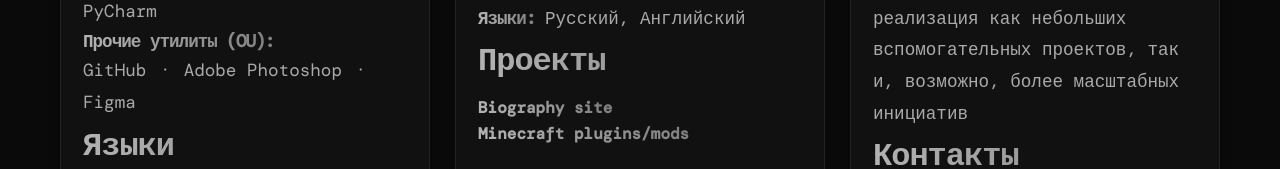
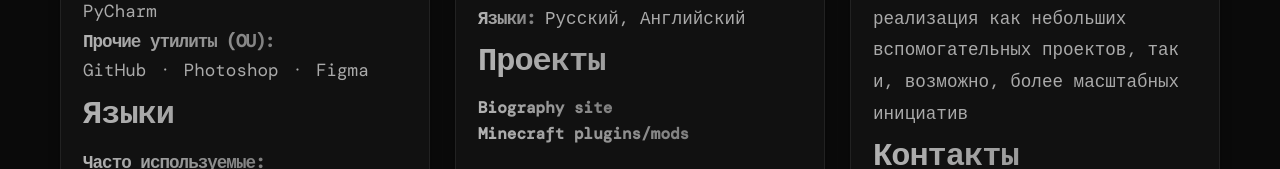
Before and after one commit to xlves/xlves.github.io, a plain HTML site: page index.html in a window 1280 px wide. Shown: the part 487-656 px from the top of the page. Drawn offline with nearby package versions, Linux system fonts and the light colour scheme; a web font is replaced by a local one.

Commit message:
Update index.html

```diff
--- a/index.html
+++ b/index.html
@@ -29,7 +29,7 @@
                         <p1>Интегрированные среды разработки (IDE):</p1>
                         <p class="underline-link">VSCode ㆍ IntelijIdea ㆍ PyCharm</p>
                         <p1>Прочие утилиты (OU):</p1>
-                        <p class="underline-link">GitHub ㆍ Adobe Photoshop ㆍ Figma</p>
+                        <p class="underline-link">GitHub ㆍ Photoshop ㆍ Figma</p>
                         <p></p>
                         <h2>Языки</h2>
                         <p1>Часто используемые:</p1>
```
